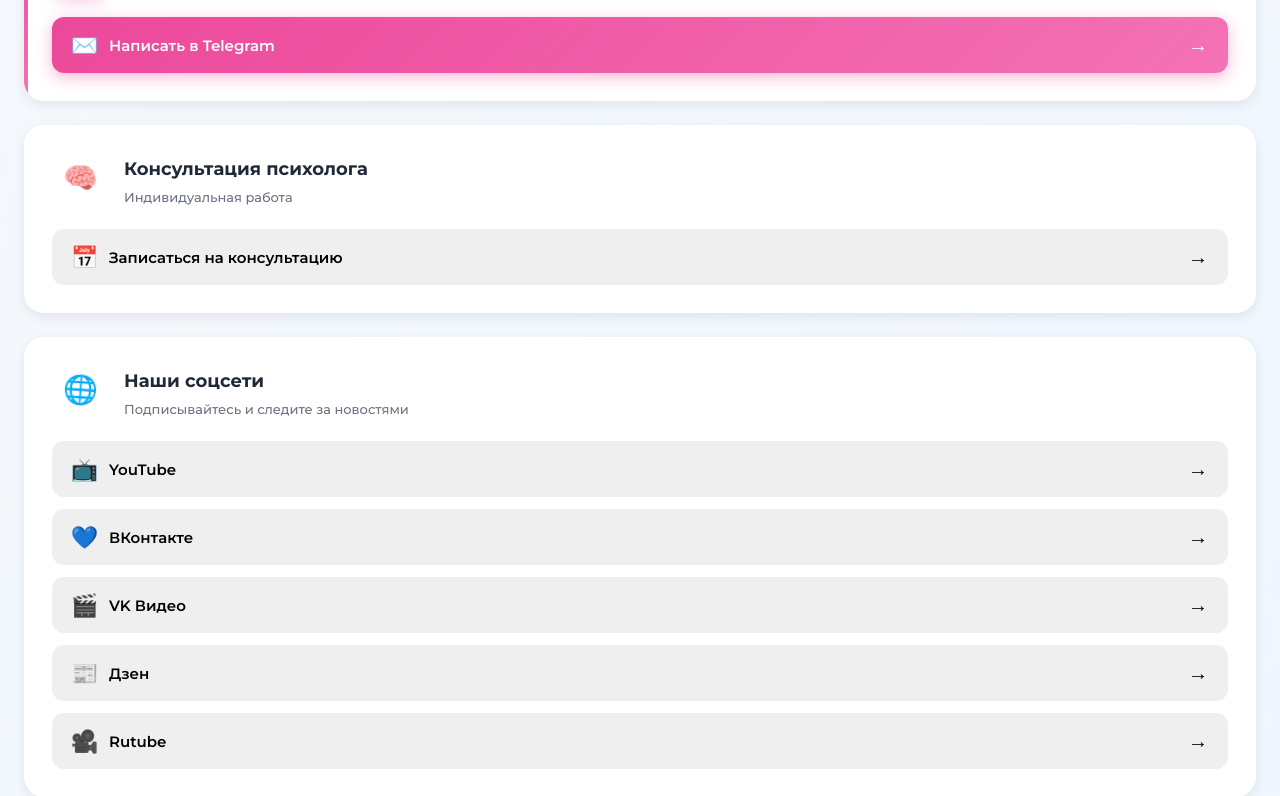
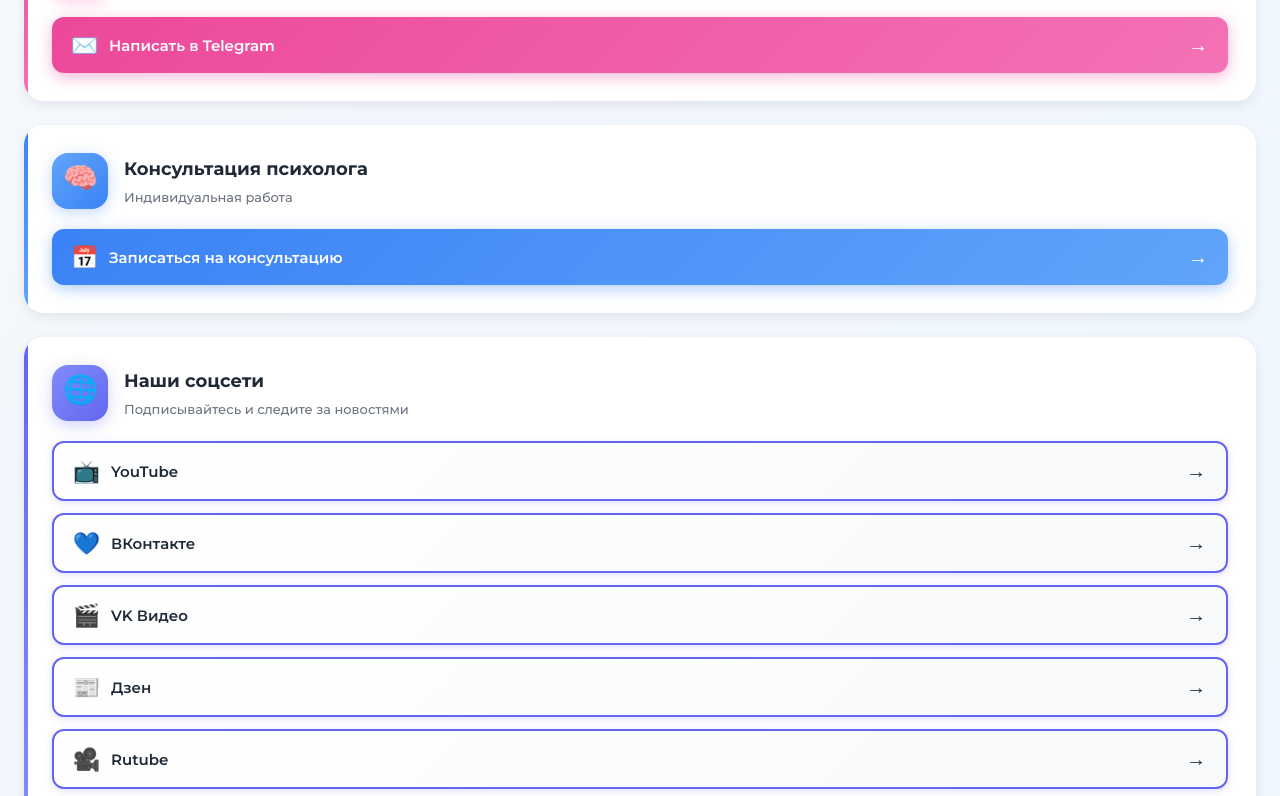
Before and after one commit to latlanta/meleshko-telegram-app, a plain HTML site: page index.html in a window 1280 px wide. Shown: the part 1589-2385 px from the top of the page. Drawn offline with Linux system fonts and the light colour scheme; a script that the page names is missing.

Commit message:
style.css

```diff
--- a/style.css
+++ b/style.css
@@ -15,6 +15,10 @@
     --podcast-light: #A78BFA;
     --support-color: #EC4899;
     --support-light: #F472B6;
+    --consultation-color: #3B82F6;
+    --consultation-light: #60A5FA;
+    --social-color: #6366F1;
+    --social-light: #818CF8;
     --text-dark: #1F2937;
     --text-light: #6B7280;
     --bg-light: #F9FAFB;
@@ -150,6 +154,8 @@
 .free-card::before { background: linear-gradient(180deg, var(--free-color), var(--free-light)); }
 .podcast-card::before { background: linear-gradient(180deg, var(--podcast-color), var(--podcast-light)); }
 .support-card::before { background: linear-gradient(180deg, var(--support-color), var(--support-light)); }
+.consultation-card::before { background: linear-gradient(180deg, var(--consultation-color), var(--consultation-light)); }
+.social-card::before { background: linear-gradient(180deg, var(--social-color), var(--social-light)); }
 
 .card-header {
     display: flex;
@@ -201,6 +207,16 @@
 .support-icon {
     background: linear-gradient(135deg, var(--support-light), var(--support-color));
     box-shadow: 0 4px 15px rgba(236, 72, 153, 0.3);
+}
+
+.consultation-icon {
+    background: linear-gradient(135deg, var(--consultation-light), var(--consultation-color));
+    box-shadow: 0 4px 15px rgba(59, 130, 246, 0.3);
+}
+
+.social-icon {
+    background: linear-gradient(135deg, var(--social-light), var(--social-color));
+    box-shadow: 0 4px 15px rgba(99, 102, 241, 0.3);
 }
 
 .card-title-wrapper {
@@ -334,6 +350,30 @@
     transform: translateY(2px);
 }
 
+.consultation-btn {
+    background: linear-gradient(135deg, var(--consultation-color), var(--consultation-light));
+    color: white;
+    box-shadow: 0 4px 15px rgba(59, 130, 246, 0.4);
+}
+
+.consultation-btn:active {
+    box-shadow: 0 2px 8px rgba(59, 130, 246, 0.4);
+    transform: translateY(2px);
+}
+
+.social-btn {
+    background: linear-gradient(135deg, #ffffff, #f8f9fa);
+    color: var(--text-dark);
+    border: 2px solid var(--social-color);
+    box-shadow: 0 2px 8px rgba(99, 102, 241, 0.2);
+}
+
+.social-btn:active {
+    background: linear-gradient(135deg, var(--social-color), var(--social-light));
+    color: white;
+    transform: translateY(2px);
+}
+
 /* Footer */
 .footer {
     padding: 32px 24px;
@@ -390,6 +430,12 @@
     color: #a0a0a0;
 }
 
+body.telegram-theme-dark .podcast-btn,
+body.telegram-theme-dark .social-btn {
+    background: #3a3a3a;
+    color: #ffffff;
+}
+
 /* Responsive */
 @media (min-width: 640px) {
     .menu {
```
